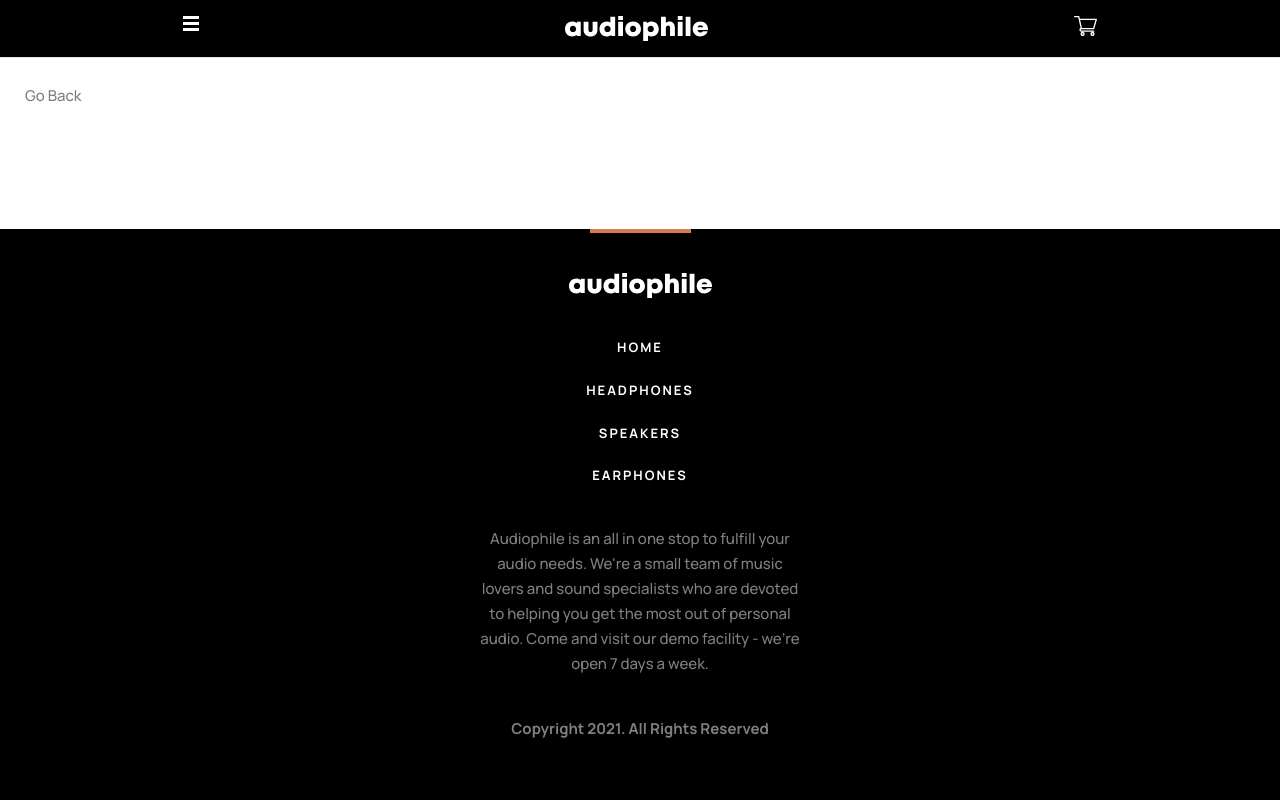
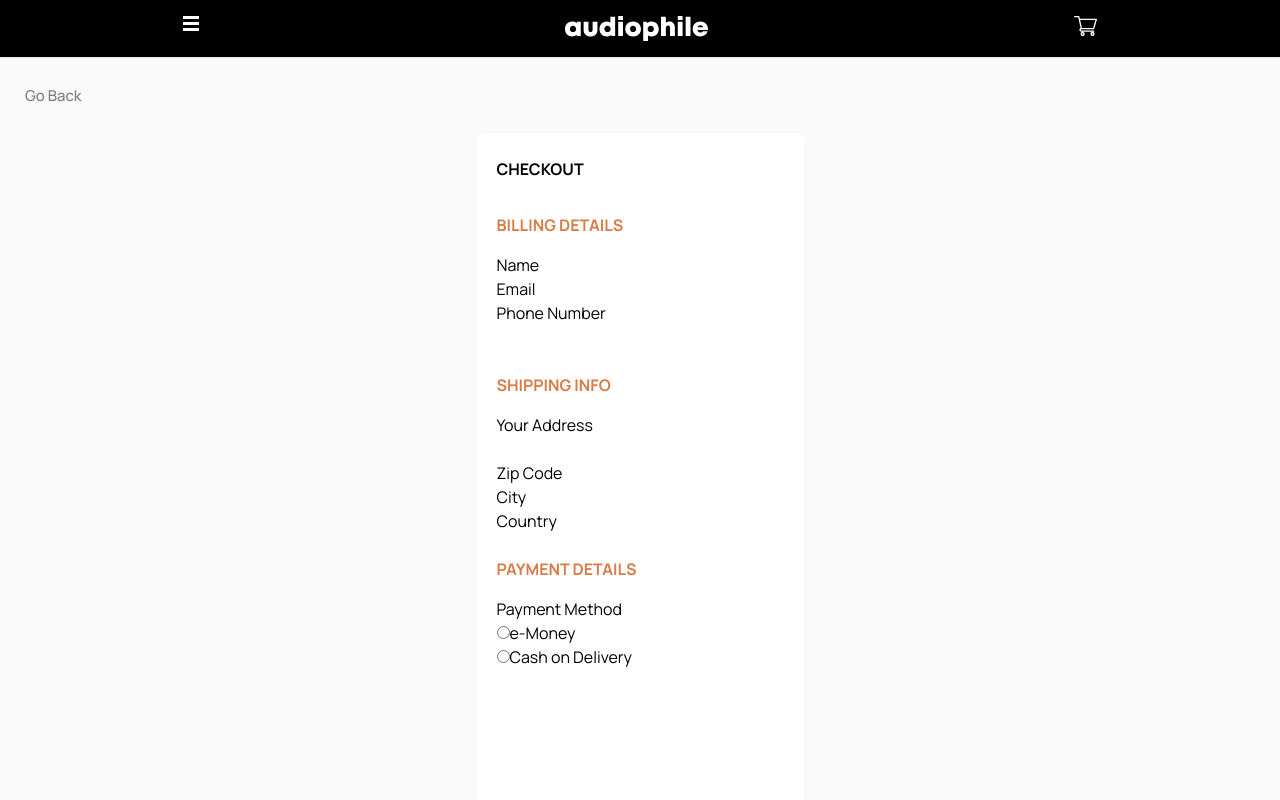
Before and after one commit to Ckola99/Ecom-site, a React (Vite) app in the folder audiophileSite/: page /checkout in a window 1280 px wide. Shown: the top 800 px of the page. Built offline with nearby package versions, Linux system fonts and the light colour scheme.

Commit message:
added checkout page form using react useform

```diff
--- a/audiophileSite/package.json
+++ b/audiophileSite/package.json
@@ -13,7 +13,9 @@
     "@reduxjs/toolkit": "^2.2.7",
     "react": "^18.3.1",
     "react-dom": "^18.3.1",
+    "react-hook-form": "^7.52.2",
     "react-icons": "^5.2.1",
+    "react-redux": "^9.1.2",
     "react-router-dom": "^6.26.0"
   },
   "devDependencies": {
--- /dev/null
+++ b/audiophileSite/src/components/CheckoutForm.jsx
@@ -0,0 +1,332 @@
+import { useForm } from "react-hook-form";
+
+const CheckoutForm = () => {
+	const {
+		register,
+		handleSubmit,
+		formState: { errors },
+		watch,
+	} = useForm();
+
+	const onSubmit = (data) => {
+    	console.log(data);
+  	};
+
+	const paymentMethod = watch("paymentMethod");
+
+	return (
+		<form
+			className="bg-white w-[327px] h-[1378px] mx-auto rounded-lg py-6 px-5"
+			onSubmit={handleSubmit(onSubmit)}
+		>
+			<h1 className="text-transform: uppercase mb-8 font-bold">
+				Checkout
+			</h1>
+
+			{/* Billing Details */}
+			<fieldset className="mb-6">
+				<legend className="text-transform: uppercase text-main-orange font-bold mb-4">
+					Billing Details
+				</legend>
+
+				<div>
+					<label htmlFor="name">Name</label>
+					<input
+						id="name"
+						type="text"
+						{...register("name", {
+							required: "Name is required",
+						})}
+						aria-invalid={
+							errors.name
+								? "true"
+								: "false"
+						}
+					/>
+					{errors.name && (
+						<span role="alert">
+							{errors.name.message}
+						</span>
+					)}
+				</div>
+
+				<div>
+					<label htmlFor="email">Email</label>
+					<input
+						id="email"
+						type="email"
+						{...register("email", {
+							required: "Email is required",
+							pattern: {
+								value: /^[a-zA-Z0-9._%+-]+@[a-zA-Z0-9.-]+\.[a-zA-Z]{2,4}$/,
+								message: "Enter a valid email address",
+							},
+						})}
+						aria-invalid={
+							errors.email
+								? "true"
+								: "false"
+						}
+					/>
+					{errors.email && (
+						<span role="alert">
+							{errors.email.message}
+						</span>
+					)}
+				</div>
+
+				<div>
+					<label htmlFor="phone">
+						Phone Number
+					</label>
+					<input
+						id="phone"
+						type="tel"
+						{...register("phone", {
+							required: "Phone number is required",
+							pattern: {
+								value: /^\+?[1-9]\d{1,14}$/,
+								message: "Enter a valid phone number",
+							},
+						})}
+						aria-invalid={
+							errors.phone
+								? "true"
+								: "false"
+						}
+					/>
+					{errors.phone && (
+						<span role="alert">
+							{errors.phone.message}
+						</span>
+					)}
+				</div>
+			</fieldset>
+
+			{/* Shipping Info */}
+			<fieldset className="mb-6">
+				<legend className="text-transform: uppercase text-main-orange font-bold mb-4">
+					Shipping Info
+				</legend>
+
+				<div>
+					<label htmlFor="address">
+						Your Address
+					</label>
+					<input
+						id="address"
+						type="text"
+						{...register("address", {
+							required: "Address is required",
+						})}
+						aria-invalid={
+							errors.address
+								? "true"
+								: "false"
+						}
+					/>
+					{errors.address && (
+						<span role="alert">
+							{errors.address.message}
+						</span>
+					)}
+				</div>
+
+				<div>
+					<label htmlFor="zipCode">
+						Zip Code
+					</label>
+					<input
+						id="zipCode"
+						type="text"
+						{...register("zipCode", {
+							required: "Zip Code is required",
+							pattern: {
+								value: /^[0-9]{5}$/,
+								message: "Enter a valid Zip Code",
+							},
+						})}
+						aria-invalid={
+							errors.zipCode
+								? "true"
+								: "false"
+						}
+					/>
+					{errors.zipCode && (
+						<span role="alert">
+							{errors.zipCode.message}
+						</span>
+					)}
+				</div>
+
+				<div>
+					<label htmlFor="city">City</label>
+					<input
+						id="city"
+						type="text"
+						{...register("city", {
+							required: "City is required",
+						})}
+						aria-invalid={
+							errors.city
+								? "true"
+								: "false"
+						}
+					/>
+					{errors.city && (
+						<span role="alert">
+							{errors.city.message}
+						</span>
+					)}
+				</div>
+
+				<div>
+					<label htmlFor="country">Country</label>
+					<input
+						id="country"
+						type="text"
+						{...register("country", {
+							required: "Country is required",
+						})}
+						aria-invalid={
+							errors.country
+								? "true"
+								: "false"
+						}
+					/>
+					{errors.country && (
+						<span role="alert">
+							{errors.country.message}
+						</span>
+					)}
+				</div>
+			</fieldset>
+
+			{/* Payment Details */}
+			<fieldset className="mb-6">
+				<legend className="text-transform: uppercase text-main-orange font-bold mb-4">
+					Payment Details
+				</legend>
+
+				<div>
+					<label>Payment Method</label>
+					<div>
+						<input
+							type="radio"
+							id="eMoney"
+							value="e-Money"
+							{...register(
+								"paymentMethod",
+								{
+									required: "Please select a payment method",
+								}
+							)}
+						/>
+						<label htmlFor="eMoney">
+							e-Money
+						</label>
+					</div>
+					<div>
+						<input
+							type="radio"
+							id="COD"
+							value="Cash on Delivery"
+							{...register(
+								"paymentMethod",
+								{
+									required: "Please select a payment method",
+								}
+							)}
+						/>
+						<label htmlFor="COD">
+							Cash on Delivery
+						</label>
+					</div>
+					{errors.paymentMethod && (
+						<span role="alert">
+							{
+								errors
+									.paymentMethod
+									.message
+							}
+						</span>
+					)}
+				</div>
+
+				{/* Conditional rendering of e-Money fields */}
+				{paymentMethod === "e-Money" && (
+					<>
+						<div>
+							<label htmlFor="eMoneyNumber">
+								e-Money Number
+							</label>
+							<input
+								id="eMoneyNumber"
+								type="text"
+								{...register(
+									"eMoneyNumber",
+									{
+										required: "e-Money Number is required",
+										pattern: {
+											value: /^[0-9]{9}$/, // Example pattern for a 9-digit number
+											message: "Enter a valid e-Money Number",
+										},
+									}
+								)}
+								aria-invalid={
+									errors.eMoneyNumber
+										? "true"
+										: "false"
+								}
+							/>
+							{errors.eMoneyNumber && (
+								<span role="alert">
+									{
+										errors
+											.eMoneyNumber
+											.message
+									}
+								</span>
+							)}
+						</div>
+
+						<div>
+							<label htmlFor="eMoneyPIN">
+								e-Money PIN
+							</label>
+							<input
+								id="eMoneyPIN"
+								type="text"
+								{...register(
+									"eMoneyPIN",
+									{
+										required: "e-Money PIN is required",
+										pattern: {
+											value: /^[0-9]{4}$/, // Example pattern for a 4-digit PIN
+											message: "Enter a valid e-Money PIN",
+										},
+									}
+								)}
+								aria-invalid={
+									errors.eMoneyPIN
+										? "true"
+										: "false"
+								}
+							/>
+							{errors.eMoneyPIN && (
+								<span role="alert">
+									{
+										errors
+											.eMoneyPIN
+											.message
+									}
+								</span>
+							)}
+						</div>
+					</>
+				)}
+			</fieldset>
+		</form>
+	);
+};
+export default CheckoutForm;
--- a/audiophileSite/src/components/Footer.jsx
+++ b/audiophileSite/src/components/Footer.jsx
@@ -12,7 +12,7 @@ const Footer = () => {
 	return (
 		<div className="">
 			{location.pathname !== "/checkout" && (
-				<div className="mt-[121px] h-[698px] w-[327px] mx-auto">
+				<div className="my-[121px] h-[698px] w-[327px] mx-auto">
 					<img
 						src={bestGear}
 						alt=""
@@ -45,7 +45,7 @@ const Footer = () => {
 				</div>
 			)}
 
-			<div className="w-full h-[654px] bg-black mt-[121px] flex flex-col items-center text-white">
+			<div className="w-full h-[654px] bg-black flex flex-col items-center text-white">
 				<div className="w-[101px] h-[4px] bg-main-orange"></div>
 				<img
 					src={logo}
--- a/audiophileSite/src/main.jsx
+++ b/audiophileSite/src/main.jsx
@@ -1,8 +1,8 @@
 import { StrictMode } from 'react'
 import { createRoot } from 'react-dom/client'
-import App from './app/App.jsx'
+import App from './app/App'
 import './index.css'
-import {Provider} from "react-redux"
+import { Provider } from "react-redux"
 import store from './app/store'
 
 createRoot(document.getElementById("root")).render(
--- a/audiophileSite/src/pages/Checkout.jsx
+++ b/audiophileSite/src/pages/Checkout.jsx
@@ -1,18 +1,109 @@
-import { useParams, useNavigate } from "react-router-dom";
+import { useNavigate } from "react-router-dom";
+import { selectItems } from "../features/AddToCartFeature/AddToCartSlice";
+import { useSelector } from "react-redux";
+import CheckoutForm from "../components/CheckoutForm";
 
 const Checkout = () => {
 	const navigate = useNavigate();
+	const cart = useSelector(selectItems);
+
+  const totalAmount = cart.reduce(
+		(total, item) => total + item.price * item.quantity,
+		0
+	);
+
+  const shipping = 50;
 
 	return (
-		<div className="">
+		<div className="bg-[#FAFAFA] h-[2200px]">
 			<button
 				onClick={() => navigate(-1)}
-				className="text-[15px] font-medium leading-[25px] ml-[25px] mt-[25px] opacity-50"
+				className="text-[15px] font-medium leading-[25px] ml-[25px] my-[25px] opacity-50"
 			>
 				Go Back
 			</button>
-			<form></form>
+      <CheckoutForm />
+			<div className="bg-white rounded-lg w-[327px] mx-auto mt-10 h-[612px]">
+				<h1 className="text-transform: uppercase py-7 px-5 font-bold text-[18px]">
+					summary
+				</h1>
+				<div className="flex flex-col gap-5">
+					{cart.map((item, index) => {
+						const productImage = `/assets/product-${item.slug}/mobile/image-category-page-preview.jpg`;
+            const formattedName = item.name
+							.replace(
+								/earphones/i,
+								""
+							)
+							.replace(
+								/headphones/i,
+								""
+							)
+							.replace(/wireless/i, "")
+							.replace(/mark/i, "mk")
+							.trim();
+
+						return (
+							<div
+								key={index}
+								className="flex justify-between px-5"
+							>
+								<div className="flex items-center">
+									<img
+										src={
+											productImage
+										}
+										alt={
+											item.name
+										}
+										className="w-[64px] h-[64px] rounded-lg mr-5"
+									/>
+									<p className="font-bold w-[76px] h-[50px] text-[15px]">
+										{
+											formattedName
+										}
+										<span className="block text-[14px] opacity-50">
+											$
+											{(
+												item.price *
+												item.quantity
+											).toLocaleString()}
+										</span>
+									</p>
+								</div>
+								<p className="font-bold opacity-50 flex items-center">
+									x
+									{
+										item.quantity
+									}
+								</p>
+							</div>
+						);
+					})}
+				</div>
+        <div className="px-5 py-7 flex flex-col gap-3">
+
+          <p className="text-transform: uppercase flex justify-between font-bold"><span className="font-medium opacity-50">Total</span>${" "}{totalAmount.toLocaleString()}</p>
+
+          <p className="text-transform: uppercase font-bold flex justify-between"><span className="font-medium opacity-50">shipping</span>${" "}{shipping}</p>
+
+          <p className="text-transform: uppercase flex justify-between font-bold"><span className="font-medium opacity-50">vat (included)</span>${" "}{(Number((0.20 * totalAmount).toFixed(0))).toLocaleString()}</p>
+
+        </div>
+
+
+
+         <p className="text-transform: uppercase flex justify-between font-bold px-5 text-main-orange"><span className="font-medium text-black opacity-50">Grand total</span>${" "}{(totalAmount + shipping).toLocaleString()}</p>
+
+
+         <button className="w-[285px] h-[48px] bg-main-orange text-white text-transform: uppercase text-[13px] font-bold tracking-[1px] mx-[21px] mt-10">
+							continue & pay
+					</button>
+
+
+			</div>
 		</div>
 	);
 };
+
 export default Checkout;
```
Also changed, not shown: 1 other file (tests, documents, lock files or other folders).
